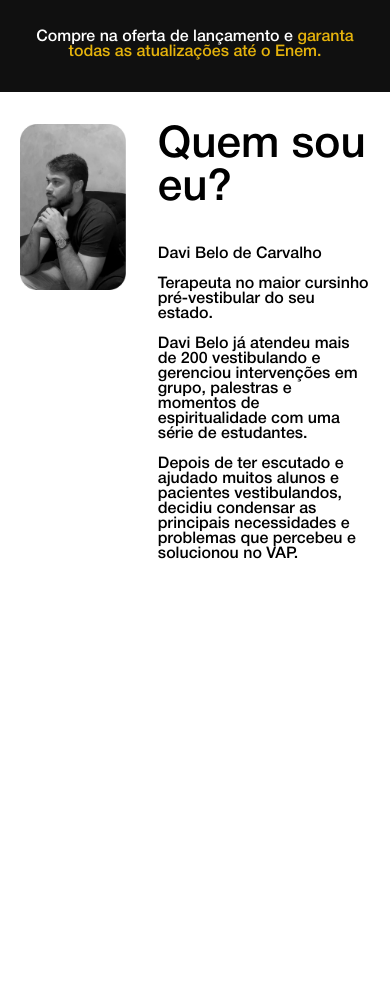
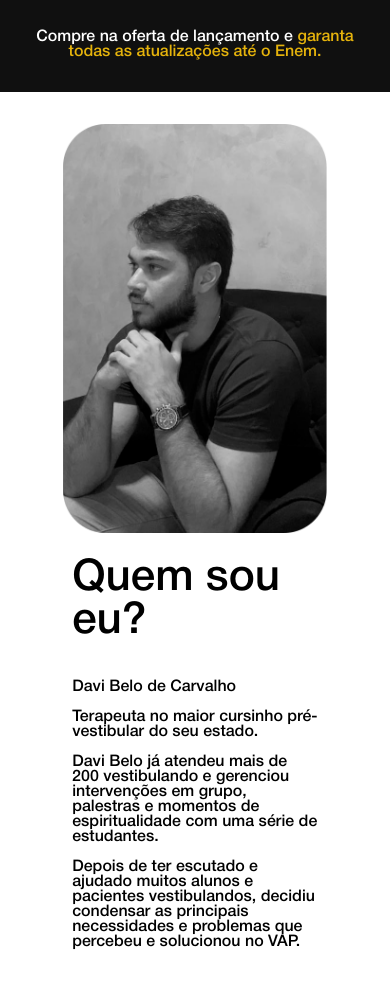
Before and after one commit to victordg21/Vap_Website, a Vue app: page / in a window 390 px wide. Shown: the part 4324-5306 px from the top of the page. Before the commit the page ends 4918 px from the top, so only its background shows below. Built offline with nearby package versions, Linux system fonts and the light colour scheme.

Commit message:
making some changes

```diff
--- a/src/App.vue
+++ b/src/App.vue
@@ -358,6 +358,23 @@ button{
 header{
   padding: 0 50px;
 }
+
+.display-grid-photo{
+  display: block;
+  gap: 2rem;
+}
+
+.grid-photo{
+  width: 75%;
+}
+
+.grid-text{
+  width: 70%;
+  margin: 0 auto;
+  padding-top: 20px;
+}
+
+
 }
 
 </style>
```
